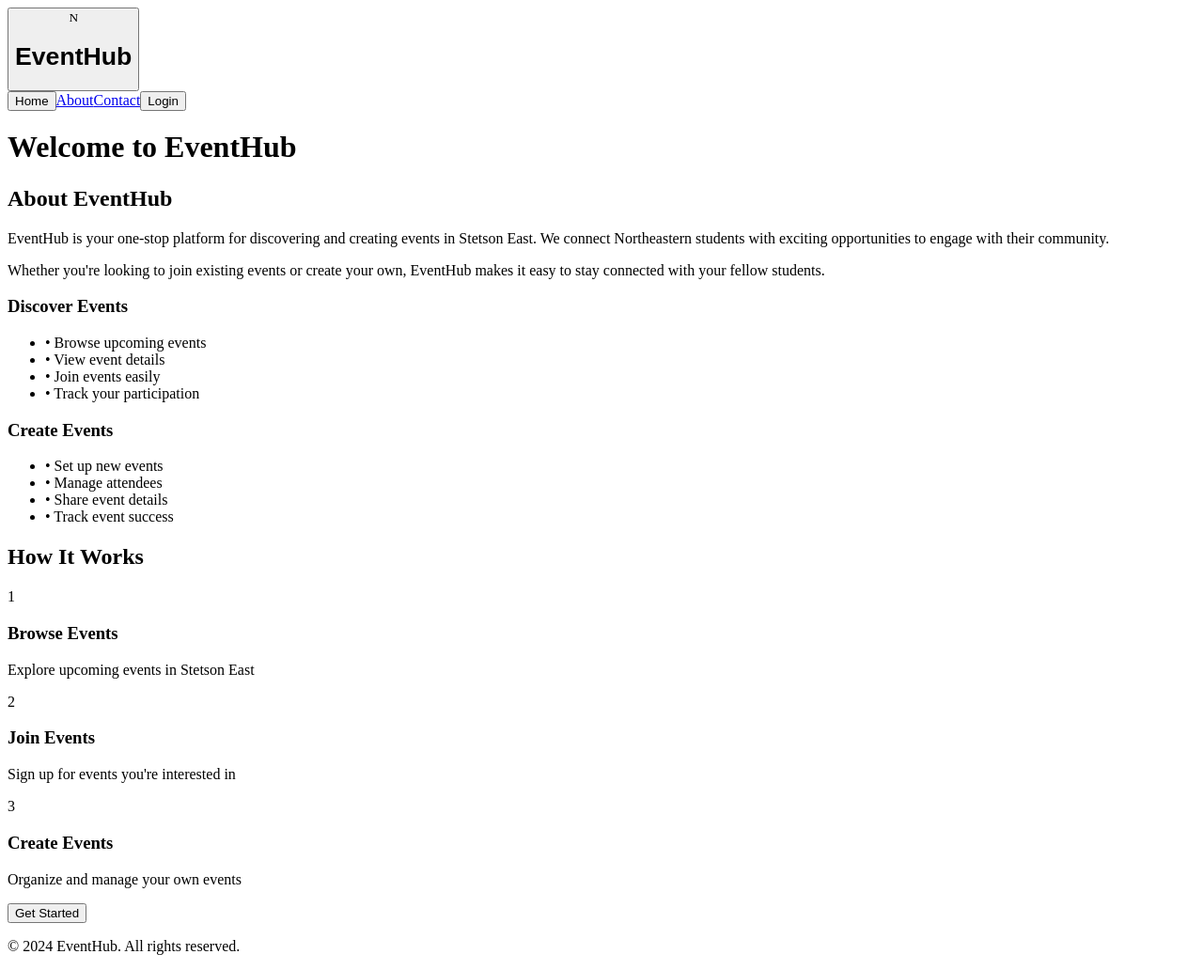
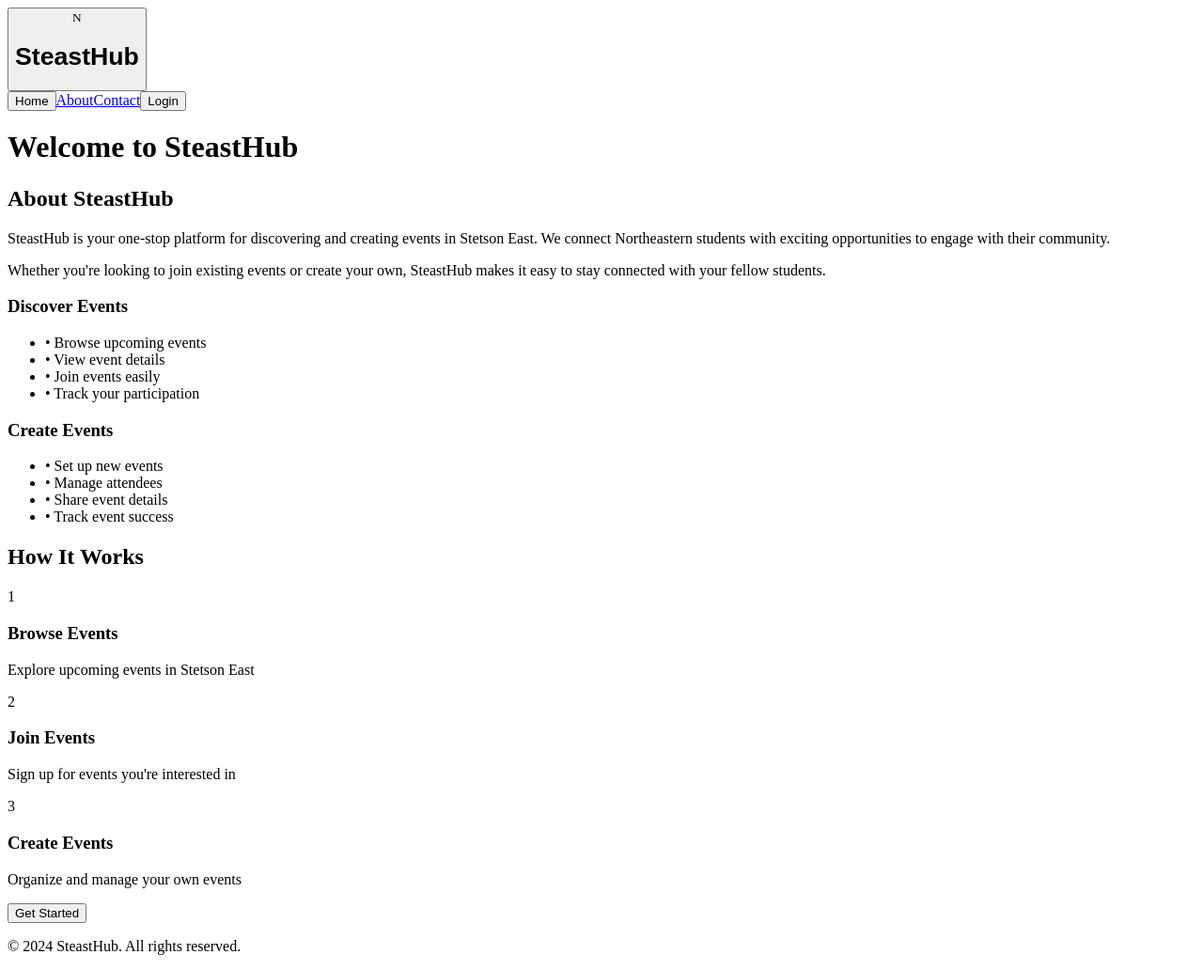
Before and after one commit to dnakhooda/SteastHack, a Next.js app: page /learnmore in a window 1280 px wide. Shown: the whole page at 94% size. Built offline with nearby package versions, Linux system fonts and the light colour scheme.

Commit message:
changed EventHub to SeastHub

```diff
--- a/src/app/about/page.js
+++ b/src/app/about/page.js
@@ -26,7 +26,7 @@
                             <div className="w-12 h-12 bg-[#D41B2C] flex items-center justify-center">
                                 <span className="text-white text-4xl font-serif font-light tracking-tighter leading-none" style={{ fontFamily: 'Times New Roman' }}>N</span>
                             </div>
-                            <h1 className="text-3xl font-bold text-white">EventHub</h1>
+                            <h1 className="text-3xl font-bold text-white">SteastHub</h1>
                         </button>
                         <nav className="space-x-8">
                             <button
@@ -58,7 +58,7 @@
                         <section className="bg-white rounded-lg p-8 shadow-lg border-2 border-[#D41B2C]">
                             <h2 className="text-2xl font-bold mb-4 text-[#D41B2C]">Our Mission</h2>
                             <p className="text-lg text-gray-700">
-                                At EventHub, we're dedicated to fostering a vibrant community within Stetson East. Our mission is to create a seamless platform that connects Northeastern students, enabling them to discover, create, and participate in meaningful events that enrich their campus experience.
+                                At SteastHub, we're dedicated to fostering a vibrant community within Stetson East. Our mission is to create a seamless platform that connects Northeastern students, enabling them to discover, create, and participate in meaningful events that enrich their campus experience.
                             </p>
                         </section>
 
@@ -146,7 +146,7 @@
             <footer className="bg-black mt-16">
                 <div className="container mx-auto px-6 py-8">
                     <div className="text-center text-white">
-                        <p>&copy; 2024 EventHub. All rights reserved.</p>
+                        <p>&copy; 2024 SteastHub. All rights reserved.</p>
                     </div>
                 </div>
             </footer>
--- a/src/app/events/[eventTitle]/page.js
+++ b/src/app/events/[eventTitle]/page.js
@@ -75,7 +75,7 @@
               <div className="w-12 h-12 bg-[#D41B2C] flex items-center justify-center">
                 <span className="text-white text-4xl font-serif font-light tracking-tighter leading-none" style={{ fontFamily: 'Times New Roman' }}>N</span>
               </div>
-              <h1 className="text-3xl font-bold text-white">EventHub</h1>
+              <h1 className="text-3xl font-bold text-white">SteastHub</h1>
             </div>
             <nav className="space-x-8">
               <a href="/" className="text-white hover:text-white transition-all duration-300 text-lg font-medium tracking-wide px-4 py-2 rounded-lg hover:bg-white/10 hover:shadow-[0_0_15px_rgba(255,255,255,0.3)] hover:-translate-y-1">Home</a>
@@ -180,7 +180,7 @@
       <footer className="bg-black mt-16 relative z-10">
         <div className="container mx-auto px-6 py-8">
           <div className="text-center text-white">
-            <p>&copy; 2024 EventHub. All rights reserved.</p>
+            <p>&copy; 2024 SteastHub. All rights reserved.</p>
           </div>
         </div>
       </footer>
--- a/src/app/events/page.js
+++ b/src/app/events/page.js
@@ -69,7 +69,7 @@
               <div className="w-12 h-12 bg-[#D41B2C] flex items-center justify-center">
                 <span className="text-white text-4xl font-serif font-light tracking-tighter leading-none" style={{ fontFamily: 'Times New Roman' }}>N</span>
               </div>
-              <h1 className="text-3xl font-bold text-white">EventHub</h1>
+              <h1 className="text-3xl font-bold text-white">SteastHub</h1>
             </div>
             <nav className="space-x-8">
               <a href="/" className="text-white hover:text-white transition-all duration-300 text-lg font-medium tracking-wide px-4 py-2 rounded-lg hover:bg-white/10 hover:shadow-[0_0_15px_rgba(255,255,255,0.3)] hover:-translate-y-1">Home</a>
@@ -187,7 +187,7 @@
       <footer className="bg-black mt-16 relative z-10">
         <div className="container mx-auto px-6 py-8">
           <div className="text-center text-white">
-            <p>&copy; 2024 EventHub. All rights reserved.</p>
+            <p>&copy; 2024 SteastHub. All rights reserved.</p>
           </div>
         </div>
       </footer>
--- a/src/app/learnmore/page.js
+++ b/src/app/learnmore/page.js
@@ -26,7 +26,7 @@
               <div className="w-12 h-12 bg-[#D41B2C] flex items-center justify-center">
                 <span className="text-white text-4xl font-serif font-light tracking-tighter leading-none" style={{ fontFamily: 'Times New Roman' }}>N</span>
               </div>
-              <h1 className="text-3xl font-bold text-white">EventHub</h1>
+              <h1 className="text-3xl font-bold text-white">SteastHub</h1>
             </button>
             <nav className="space-x-8">
               <button
@@ -51,17 +51,17 @@
       {/* Main Content */}
       <main className="container mx-auto px-6 py-16">
         <div className="max-w-4xl mx-auto">
-          <h1 className="text-4xl font-bold mb-8 text-center text-black animate-float">Welcome to EventHub</h1>
+          <h1 className="text-4xl font-bold mb-8 text-center text-black animate-float">Welcome to SteastHub</h1>
 
           <div className="space-y-12">
             {/* About Section */}
             <section className="bg-white rounded-lg p-8 shadow-lg border-2 border-[#D41B2C]">
-              <h2 className="text-2xl font-bold mb-4 text-[#D41B2C]">About EventHub</h2>
+              <h2 className="text-2xl font-bold mb-4 text-[#D41B2C]">About SteastHub</h2>
               <p className="text-lg text-gray-700 mb-4">
-                EventHub is your one-stop platform for discovering and creating events in Stetson East. We connect Northeastern students with exciting opportunities to engage with their community.
+                SteastHub is your one-stop platform for discovering and creating events in Stetson East. We connect Northeastern students with exciting opportunities to engage with their community.
               </p>
               <p className="text-lg text-gray-700">
-                Whether you're looking to join existing events or create your own, EventHub makes it easy to stay connected with your fellow students.
+                Whether you're looking to join existing events or create your own, SteastHub makes it easy to stay connected with your fellow students.
               </p>
             </section>
 
@@ -126,7 +126,7 @@
       <footer className="bg-black mt-16">
         <div className="container mx-auto px-6 py-8">
           <div className="text-center text-white">
-            <p>&copy; 2024 EventHub. All rights reserved.</p>
+            <p>&copy; 2024 SteastHub. All rights reserved.</p>
           </div>
         </div>
       </footer>
--- a/src/app/page.js
+++ b/src/app/page.js
@@ -197,7 +197,7 @@
               <div className="w-12 h-12 bg-[#D41B2C] flex items-center justify-center">
                 <span className="text-white text-4xl font-serif font-light tracking-tighter leading-none" style={{ fontFamily: 'Times New Roman' }}>N</span>
               </div>
-              <h1 className="text-3xl font-bold text-white">EventHub</h1>
+              <h1 className="text-3xl font-bold text-white">SteastHub</h1>
             </button>
             <nav className="space-x-8">
               <a href="/" className="text-white hover:text-white transition-all duration-300 text-lg font-medium tracking-wide px-4 py-2 rounded-lg hover:bg-white/10 hover:shadow-[0_0_15px_rgba(255,255,255,0.3)] hover:-translate-y-1">Home</a>
@@ -418,7 +418,7 @@
       <footer className="bg-black mt-auto relative z-10">
         <div className="container mx-auto px-6 py-8">
           <div className="text-center text-white">
-            <p>&copy; 2025 EventHub. All rights reserved.</p>
+            <p>&copy; 2025 SteastHub. All rights reserved.</p>
           </div>
         </div>
       </footer>
```
